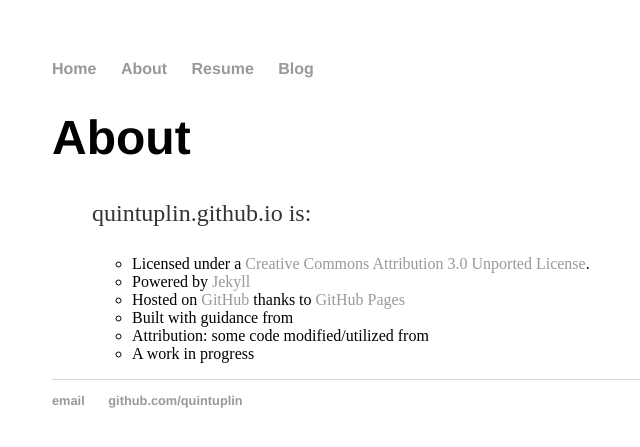
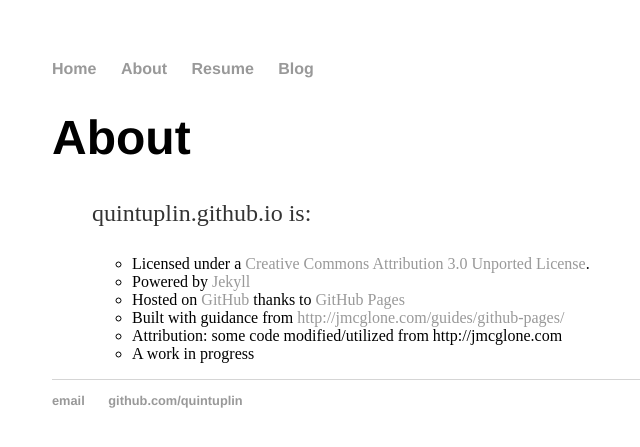
Before and after one commit to Quintuplin/quintuplin.github.io, a Jekyll site: the page built from about/index.html, in a window 1280 px wide. Shown: the top 447 px of the page, without its empty margins (140-780 px from the left). Built offline with Jekyll 4.4.1, drawn with Linux system fonts in a browser that asks for light colours; some of the changed lines change nothing that is shown.

Commit message:
Update index.html

```diff
--- a/about/index.html
+++ b/about/index.html
@@ -10,8 +10,8 @@ title: About
 		<li>Licensed under a <a rel="license" href="http://creativecommons.org/licenses/by/3.0/deed.en_US">Creative Commons Attribution 3.0 Unported License</a>. </li>
 		<li>Powered by <a href="http://jekyllrb.com/" title="Jekyll">Jekyll</a></li>
 		<li>Hosted on <a href="http://github.com/quintuplin/quintuplin.github.io" title="This site hosted on GitHub">GitHub</a> thanks to <a href="http://pages.github.com/" title="GitHub Pages">GitHub Pages</a></li>
-		<li>Built with guidance from <a href="http://jmcglone.com/guides/github-pages/" title="http://jmcglone.com/guides/github-pages/"></a></li>
-		<li>Attribution: some code modified/utilized from <a href="http://jmcglone.com" title="http://jmcglone.com"></a></li>
+		<li>Built with guidance from <a href="http://jmcglone.com/guides/github-pages/" title="http://jmcglone.com/guides/github-pages/">http://jmcglone.com/guides/github-pages/</a></li>
+		<li>Attribution: some code modified/utilized from <a href="http://jmcglone.com" title="http://jmcglone.com"></a>http://jmcglone.com</li>
 
 		<li>A work in progress</li>
 	      </ul>
```
